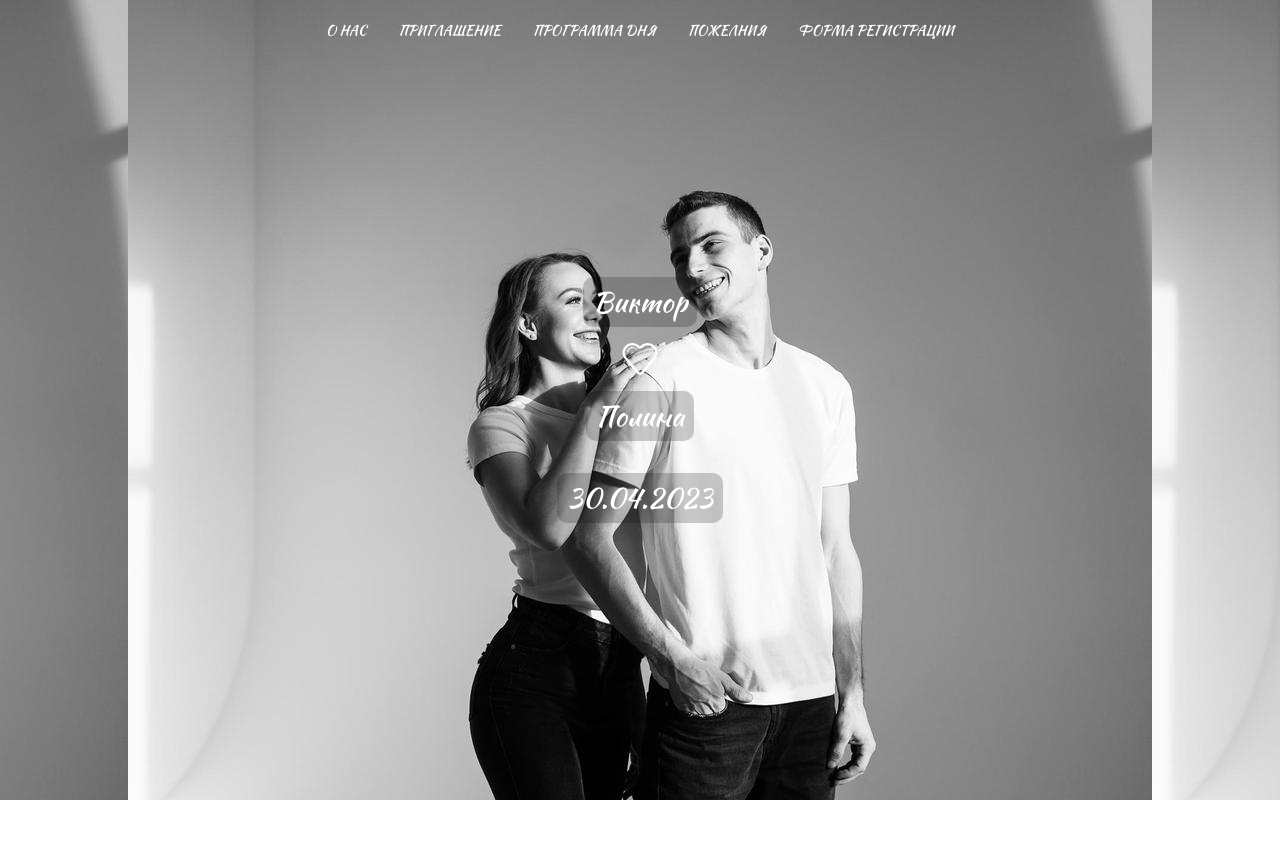
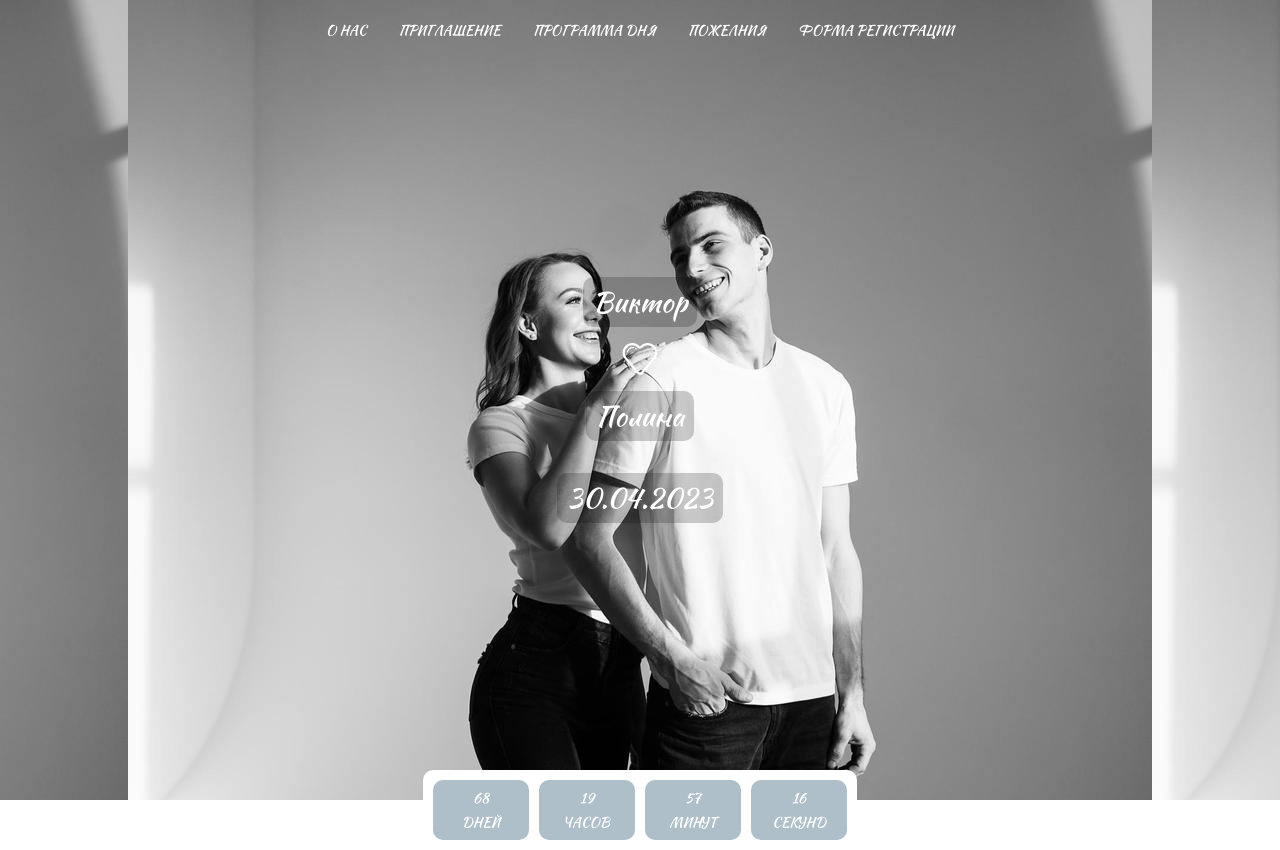
Before and after one commit to weddingVP/weddingVP.github.io, a React (Create React App) app: page / in a window 1280 px wide. Before the commit the page ends 800 px from the top, so only its background shows below. Built offline with nearby package versions, Linux system fonts and the light colour scheme.

Commit message:
Creatte timer

```diff
--- a/src/App.js
+++ b/src/App.js
@@ -1,11 +1,13 @@
 import "./App.css";
 import BannerComponent from "./component/BannerComponent";
+import TimerComponent from "./component/TimerComponent";
 import "./font/sweet.ttf";
 
 function App() {
   return (
     <div className='App'>
       <BannerComponent />
+      <TimerComponent />
     </div>
   );
 }
--- /dev/null
+++ b/src/component/TimerComponent/index.jsx
@@ -0,0 +1,55 @@
+import { Container, Numbers } from "./styles";
+
+export default function TimerComponent() {
+  var endDate = new Date("Apr 30, 2023 14:30:00").getTime();
+  var decCache = [],
+    decCases = [2, 0, 1, 1, 1, 2];
+
+  function decOfNum(number, titles) {
+    if (!decCache[number])
+      decCache[number] =
+        number % 100 > 4 && number % 100 < 20
+          ? 2
+          : decCases[Math.min(number % 10, 5)];
+    return titles[decCache[number]];
+  }
+
+  setInterval(function () {
+    let now = new Date().getTime();
+    let t = endDate - now;
+
+    if (t >= 0) {
+      let days = Math.floor(t / (1000 * 60 * 60 * 24));
+      let hours = Math.floor((t % (1000 * 60 * 60 * 24)) / (1000 * 60 * 60));
+      let mins = Math.floor((t % (1000 * 60 * 60)) / (1000 * 60));
+      let secs = Math.floor((t % (1000 * 60)) / 1000);
+      const sec = decOfNum(secs, ["СЕКУНДА", "СЕКУНДЫ", "СЕКУНД"]);
+      const min = decOfNum(mins, ["МИНУТЫ", "МИНУТЫ", "МИНУТ"]);
+      const h = decOfNum(hours, ["ЧАС", "ЧАСА", "ЧАСОВ"]);
+      const d = decOfNum(days, ["ДЕНЬ", "ДНЯ", "ДНЕЙ"]);
+
+      document.getElementById("timer-days").innerHTML =
+        days + `<span class='label'>${d}</span>`;
+
+      document.getElementById("timer-hours").innerHTML =
+        ("0" + hours).slice(-2) + `<span class='label'>${h}</span>`;
+
+      document.getElementById("timer-mins").innerHTML =
+        ("0" + mins).slice(-2) + `<span class='label'>${min}</span>`;
+
+      document.getElementById("timer-secs").innerHTML =
+        ("0" + secs).slice(-2) + `<span class='label'>${sec}</span>`;
+    } else {
+      document.getElementById("timer").innerHTML = "The countdown is over!";
+    }
+  }, 1000);
+
+  return (
+    <Container>
+      <Numbers id='timer-days' />
+      <Numbers id='timer-hours' />
+      <Numbers id='timer-mins' />
+      <Numbers id='timer-secs' />
+    </Container>
+  );
+}
--- /dev/null
+++ b/src/component/TimerComponent/styles.js
@@ -0,0 +1,39 @@
+import styled from "styled-components";
+
+export const Container = styled.div`
+  position: relative;
+  background-color: white;
+  margin: -30px 0 0;
+  border-radius: 10px;
+  display: flex;
+  justify-content: center;
+  gap: 10px;
+  margin: -30px auto 0;
+  padding: 10px;
+  z-index: 2;
+  width: fit-content;
+
+  @media (max-width: 370px) {
+    margin: -30px 10px 0;
+  }
+`;
+
+export const Numbers = styled.div`
+  align-items: center;
+  color: white;
+  background-color: #aebfca;
+  display: flex;
+  flex-direction: column;
+  font-size: 14px;
+  height: 100%;
+  justify-content: center;
+  padding: 8px;
+  border-radius: 10px;
+  gap: 4px;
+  width: 80px;
+
+  @media (max-width: 434px) {
+    font-size: 12px;
+    width: 60px;
+  }
+`;
```
